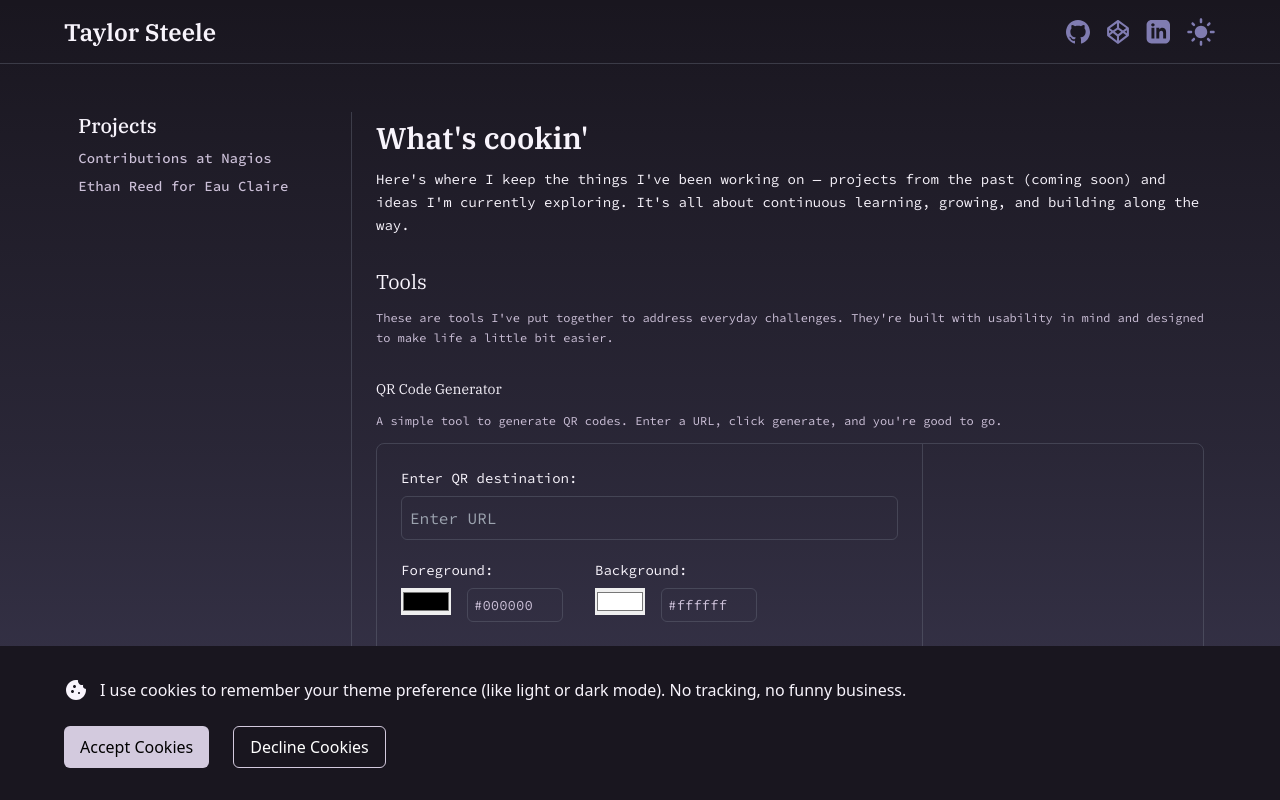
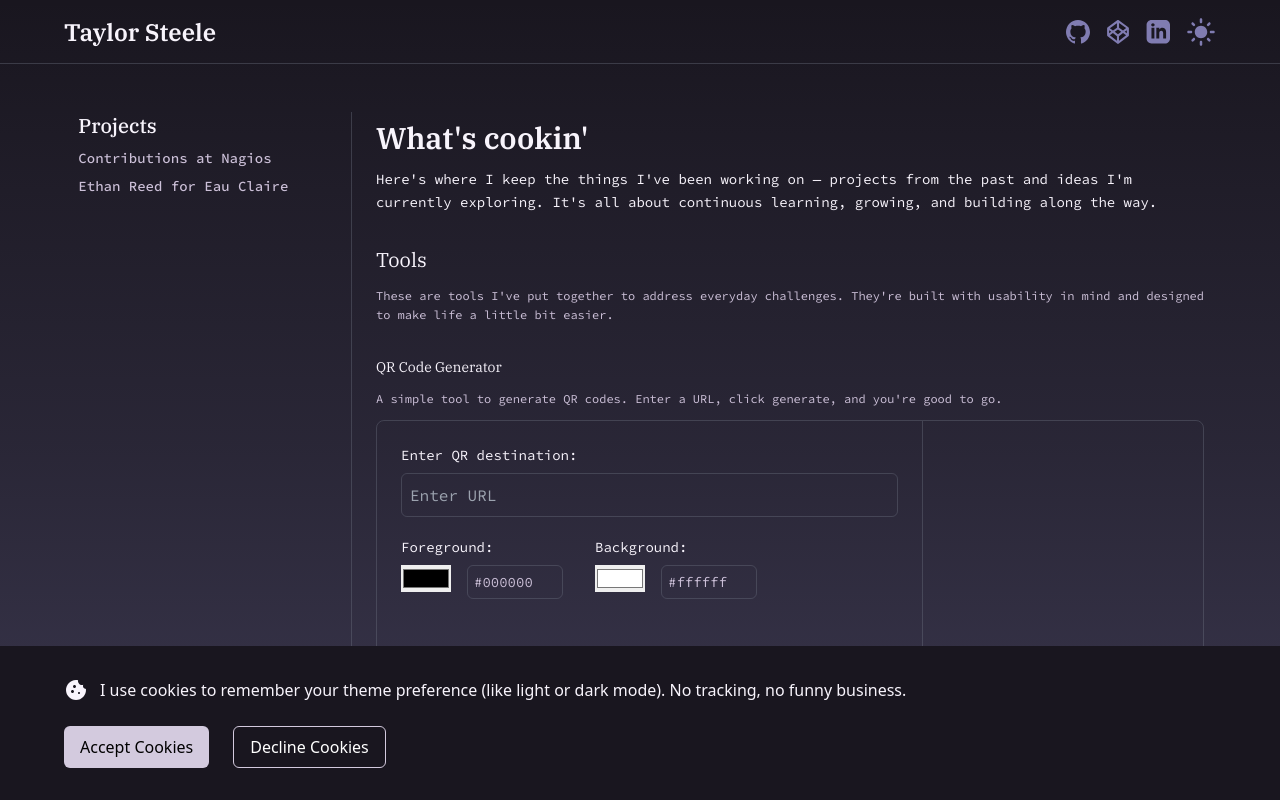
Before and after one commit to MashedTaytors/Steele-site, a Next.js app: page /projects in a window 1280 px wide. Built offline with nearby package versions, Linux system fonts and the light colour scheme; no server answers.

Commit message:
remove "coming coon"

```diff
--- a/src/app/projects/page.tsx
+++ b/src/app/projects/page.tsx
@@ -17,7 +17,7 @@ export default function Projects() {
             <div className="flex flex-col gap-3">
               <h1 className="text-3xl font-ibmPlexSerif text-primaryText font-semibold">What&apos;s cookin&apos;</h1>
               <p className="text-sm leading-relaxed text-primaryText">
-              Here&apos;s where I keep the things I&apos;ve been working on — projects from the past (coming soon) and ideas I&apos;m currently exploring. It&apos;s all about continuous learning, growing, and building along the way.
+              Here&apos;s where I keep the things I&apos;ve been working on — projects from the past and ideas I&apos;m currently exploring. It&apos;s all about continuous learning, growing, and building along the way.
               </p>
             </div>
 
```
